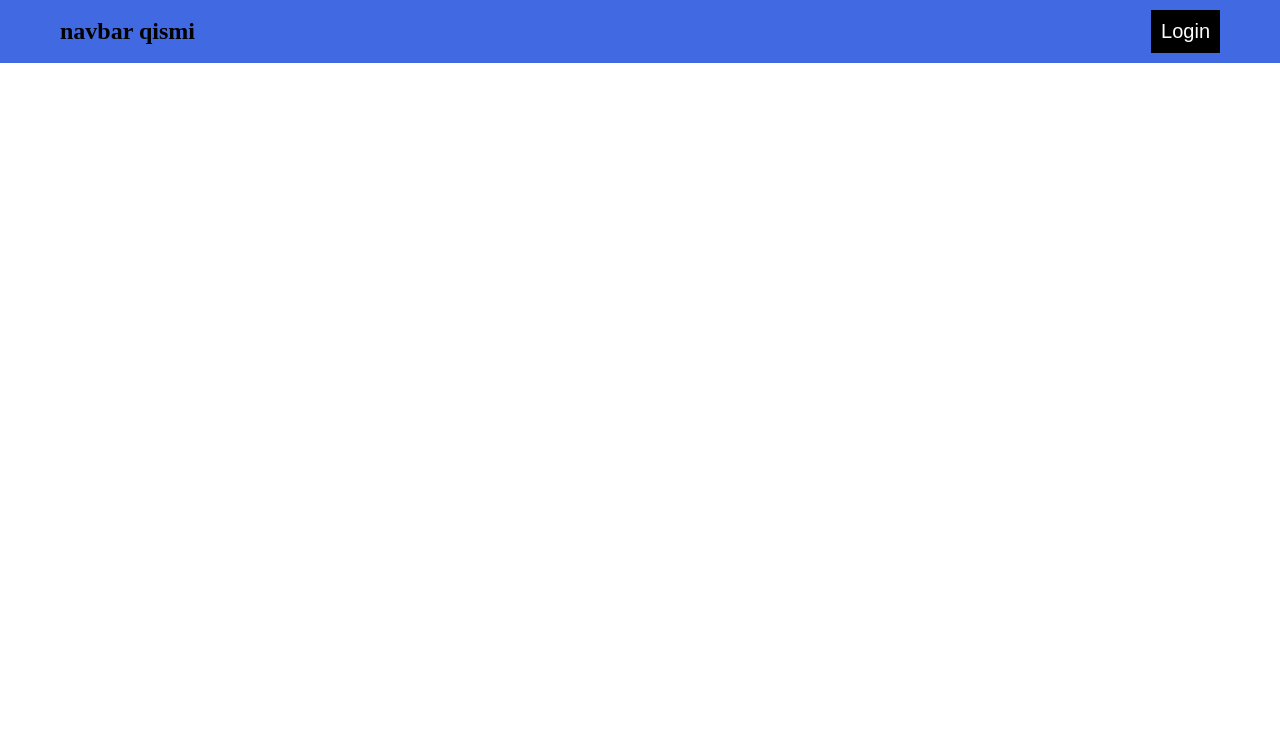
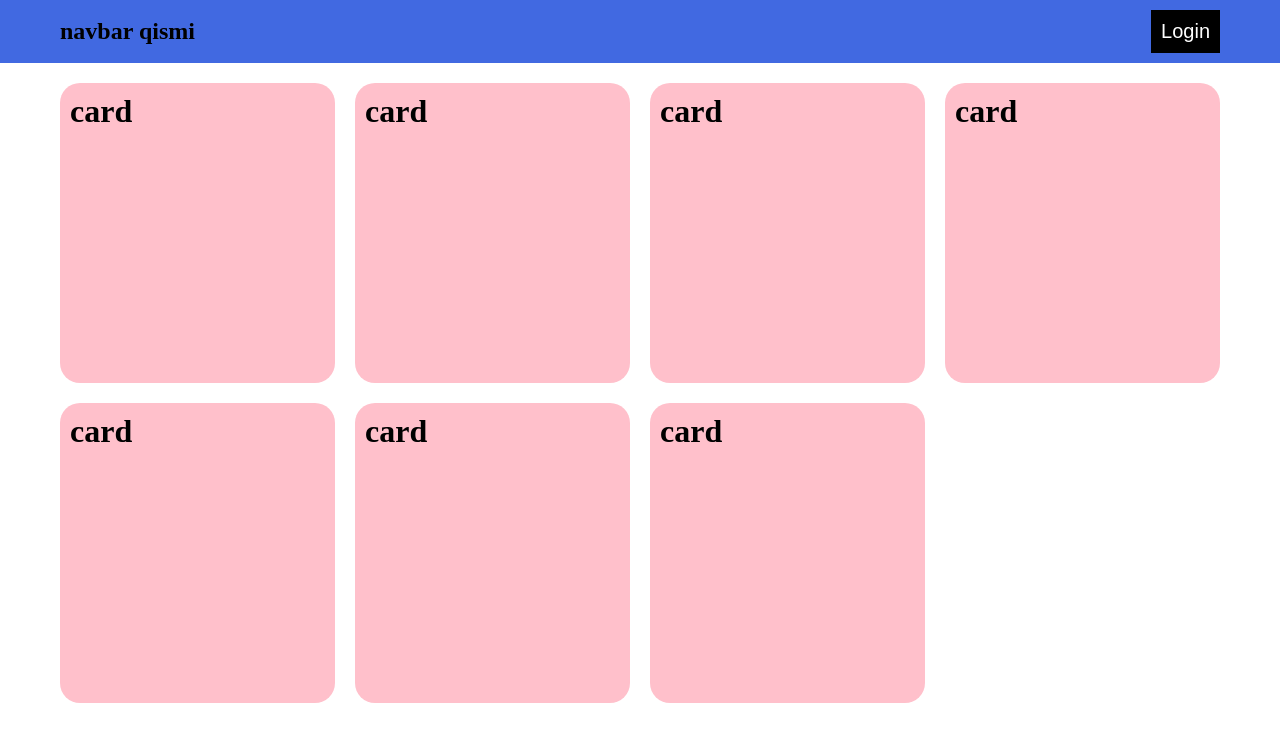
Before and after one commit to Otabek1990/learn-demo, a plain HTML site: page index.html in a window 1280 px wide. Drawn offline with Linux system fonts and the light colour scheme.

Commit message:
mainda container div yaratildi

```diff
--- a/index.css
+++ b/index.css
@@ -18,3 +18,20 @@ nav{
     border: none;
     font-size: 20px;
 }
+main{
+    padding: 20px 60px;
+
+}
+.container{
+    display: grid;
+    grid-template-columns: repeat(4,1fr);
+    gap: 20px;
+
+}
+.card{
+    width: 100%;
+    padding: 10px;
+    background-color: pink;
+    height: 300px;
+    border-radius: 20px;
+}
--- a/index.html
+++ b/index.html
@@ -11,6 +11,31 @@
         <h1>navbar qismi</h1>
         <button class="login-btn">Login</button>
     </nav>
+    <main>
+        <div class="container">
+            <div class="card">
+                <h1>card</h1>
+            </div>
+            <div class="card">
+                <h1>card</h1>
+            </div>
+            <div class="card">
+                <h1>card</h1>
+            </div>
+            <div class="card">
+                <h1>card</h1>
+            </div>
+            <div class="card">
+                <h1>card</h1>
+            </div>
+            <div class="card">
+                <h1>card</h1>
+            </div>
+            <div class="card">
+                <h1>card</h1>
+            </div>
+        </div>
+    </main>
 
   </body>
 </html>
```
